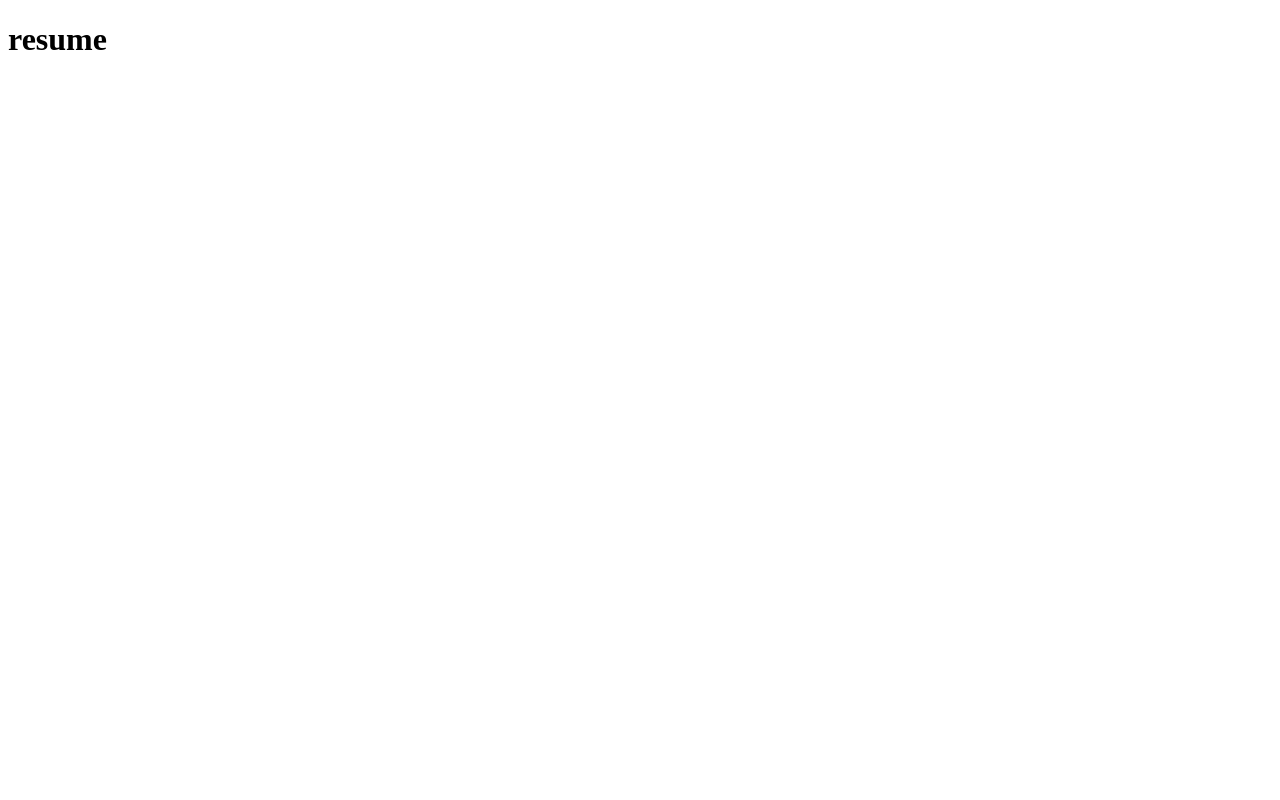
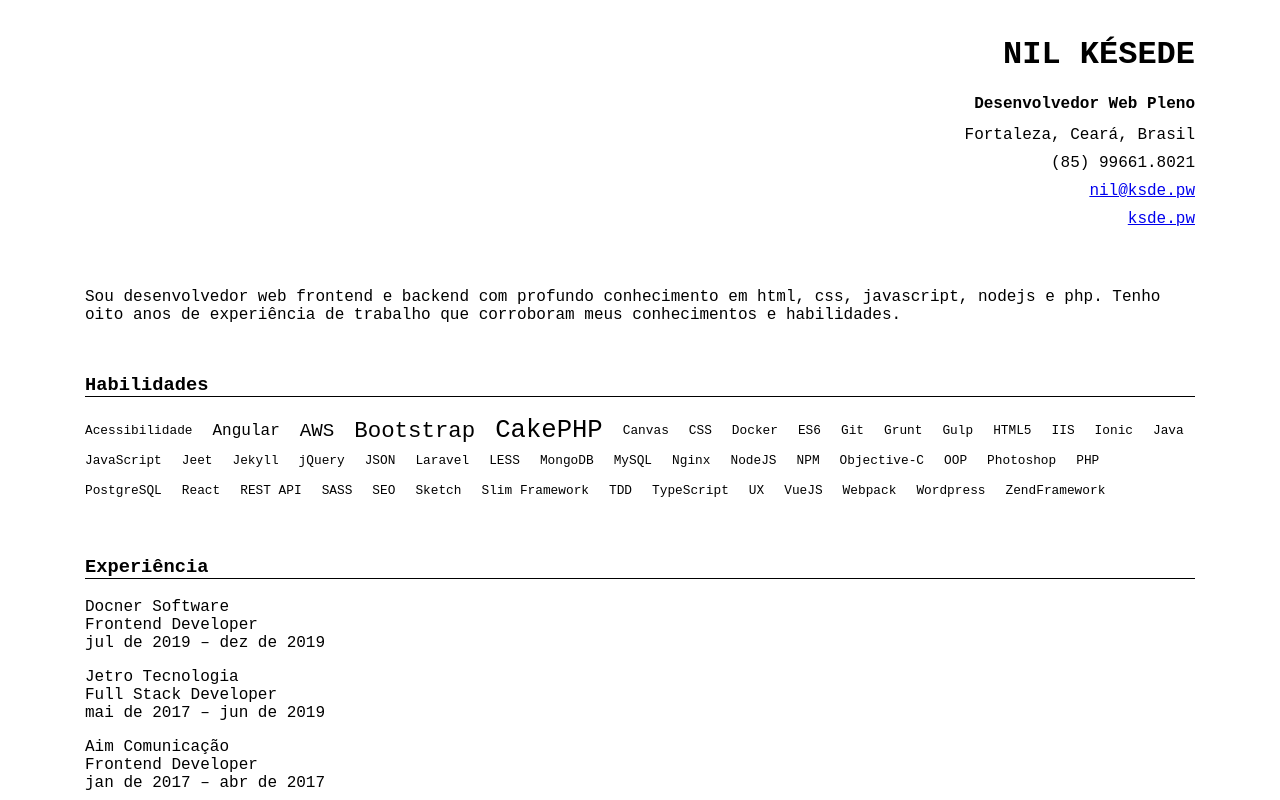
Before and after one commit to nilkesede/nilkesede.sh, a Next.js app: page /resume in a window 1280 px wide. Shown: the top 800 px of the page. Built offline with nearby package versions, Linux system fonts and the light colour scheme.

Commit message:
add resume

```diff
--- /dev/null
+++ b/src/components/tag-cloud.js
@@ -0,0 +1,45 @@
+import React, {Component} from 'react';
+import {array} from 'prop-types';
+
+export default class TagCloud extends Component {
+  static defaultProps = {
+    tags: ''
+  };
+
+  static propTypes = {
+    tags: array
+  };
+
+  render() {
+    const {tags} = this.props;
+
+    return (
+      <div className="container">
+        {tags.map(tag => {
+          return <span key={tag.title} className={'weight-' + tag.weight}>{tag.title}</span>;
+        })}
+
+        <div className="clearfix"/>
+
+        <style jsx>{`
+        .container { margin: 0 -10px; }
+        span { padding: 0 10px; float: left; line-height: 30px; }
+        .weight-1 { font-size: .8em; }
+        .weight-2 { font-size: 1em; }
+        .weight-3 { font-size: 1.2em; }
+        .weight-4 { font-size: 1.4em; }
+        .weight-5 { font-size: 1.6em; }
+        .clearfix:after {
+          content: ".";
+          display: block;
+          height: 0;
+          width: 0;
+          clear: both;
+          visibility: hidden;
+        }
+        `}
+        </style>
+      </div>
+    );
+  }
+}
--- a/src/pages/resume.js
+++ b/src/pages/resume.js
@@ -1,16 +1,133 @@
 import React, {Component} from 'react';
 import Head from '../components/head';
+import TagCloud from '../components/tag-cloud';
 
 export default class Index extends Component {
   render() {
-    const title = 'Nil Késede';
-    const description = 'The Nil Késede\'s website!';
+    const title = 'Resume | Nil Késede';
+    const description = 'Sou desenvolvedor web frontend e backend com profundo conhecimento em html, css, javascript, nodejs e php. ' +
+        'Tenho oito anos de experiência de trabalho que corroboram meus conhecimentos e habilidades.';
+    const skills = [
+      {title: 'Acessibilidade', weight: 1},
+      {title: 'Angular', weight: 2},
+      {title: 'AWS', weight: 3},
+      {title: 'Bootstrap', weight: 4},
+      {title: 'CakePHP', weight: 5},
+      {title: 'Canvas', weight: 1},
+      {title: 'CSS', weight: 1},
+      {title: 'Docker', weight: 1},
+      {title: 'ES6', weight: 1},
+      {title: 'Git', weight: 1},
+      {title: 'Grunt', weight: 1},
+      {title: 'Gulp', weight: 1},
+      {title: 'HTML5', weight: 1},
+      {title: 'IIS', weight: 1},
+      {title: 'Ionic', weight: 1},
+      {title: 'Java', weight: 1},
+      {title: 'JavaScript', weight: 1},
+      {title: 'Jeet', weight: 1},
+      {title: 'Jekyll', weight: 1},
+      {title: 'jQuery', weight: 1},
+      {title: 'JSON', weight: 1},
+      {title: 'Laravel', weight: 1},
+      {title: 'LESS', weight: 1},
+      {title: 'MongoDB', weight: 1},
+      {title: 'MySQL', weight: 1},
+      {title: 'Nginx', weight: 1},
+      {title: 'NodeJS', weight: 1},
+      {title: 'NPM', weight: 1},
+      {title: 'Objective-C', weight: 1},
+      {title: 'OOP', weight: 1},
+      {title: 'Photoshop', weight: 1},
+      {title: 'PHP', weight: 1},
+      {title: 'PostgreSQL', weight: 1},
+      {title: 'React', weight: 1},
+      {title: 'REST API', weight: 1},
+      {title: 'SASS', weight: 1},
+      {title: 'SEO', weight: 1},
+      {title: 'Sketch', weight: 1},
+      {title: 'Slim Framework', weight: 1},
+      {title: 'TDD', weight: 1},
+      {title: 'TypeScript', weight: 1},
+      {title: 'UX', weight: 1},
+      {title: 'VueJS', weight: 1},
+      {title: 'Webpack', weight: 1},
+      {title: 'Wordpress', weight: 1},
+      {title: 'ZendFramework', weight: 1}
+    ];
 
     return (
-      <div>
+      <div className="container">
         <Head title={title} description={description}/>
 
-        <h1>resume</h1>
+        <header>
+          <h1>Nil Késede</h1>
+          <h2>Desenvolvedor Web Pleno</h2>
+          <p>Fortaleza, Ceará, Brasil</p>
+          <p>(85) 99661.8021</p>
+          <p><a href="mailto:nil@ksde.pw?subject=Hi" target="_blank" rel="noopener noreferrer" title="email">nil@ksde.pw</a></p>
+          <p><a href="/" target="_blank" rel="noopener noreferrer" title="ksde.pw">ksde.pw</a></p>
+        </header>
+
+        <section>
+          <p>{description}</p>
+        </section>
+
+        <section>
+          <h3>Habilidades</h3>
+          <TagCloud tags={skills}/>
+        </section>
+
+        <section>
+          <h3>Experiência</h3>
+          <p>Docner Software<br/>Frontend Developer<br/>jul de 2019 – dez de 2019</p>
+          <p>Jetro Tecnologia<br/>Full Stack Developer<br/>mai de 2017 – jun de 2019</p>
+          <p>Aim Comunicação<br/>Frontend Developer<br/>jan de 2017 – abr de 2017</p>
+          <p>Briba Design<br/>Full Stack Developer<br/>set de 2011 – jan de 2017</p>
+        </section>
+
+        <section>
+          <h3>Formação acadêmica</h3>
+          <p>Instituto Federal de Educação, Ciência e Tecnologia do Ceará<br/>Tecnologia da Informação - Telemática<br/>Período 2016 – 2019</p>
+          <p>EEEP Juarez Távora<br/>Ensino Médio Técnico Integrado - Informática<br/>Período 2009 – 2011</p>
+        </section>
+
+        <style jsx global>{`
+        * { box-sizing: border-box; }
+        html, body, #__next {
+          width: 100%;
+          margin: 0;
+          padding: 0;
+        }
+        body { font: 1em 'Courier New', Arial, sans-serif; }
+        `}
+        </style>
+        <style jsx>{`
+        .container {
+          margin: 0 auto;
+          padding: 15px;
+        }
+        header { text-align: right; margin-bottom: 60px; }
+        header h1 { text-transform: uppercase; }
+        header h2{ font-size: 1em }
+        header p { margin: 10px 0; }
+        section { margin: 50px 0; }
+        section h3 { border-bottom: 1px solid black; }
+
+        @media (min-width: 576px) {
+          .container { width: 540px; }
+        }
+        @media (min-width: 768px) {
+          .container { width: 720px; }
+        }
+        @media (min-width: 992px) {
+          .container { width: 960px; }
+        }
+        @media (min-width: 1200px) {
+          .container { width: 1140px; }
+        }
+        `}
+        </style>
       </div>
     );
   }
```
Also changed, not shown: src/pages/index.js (+5 -2 lines).
